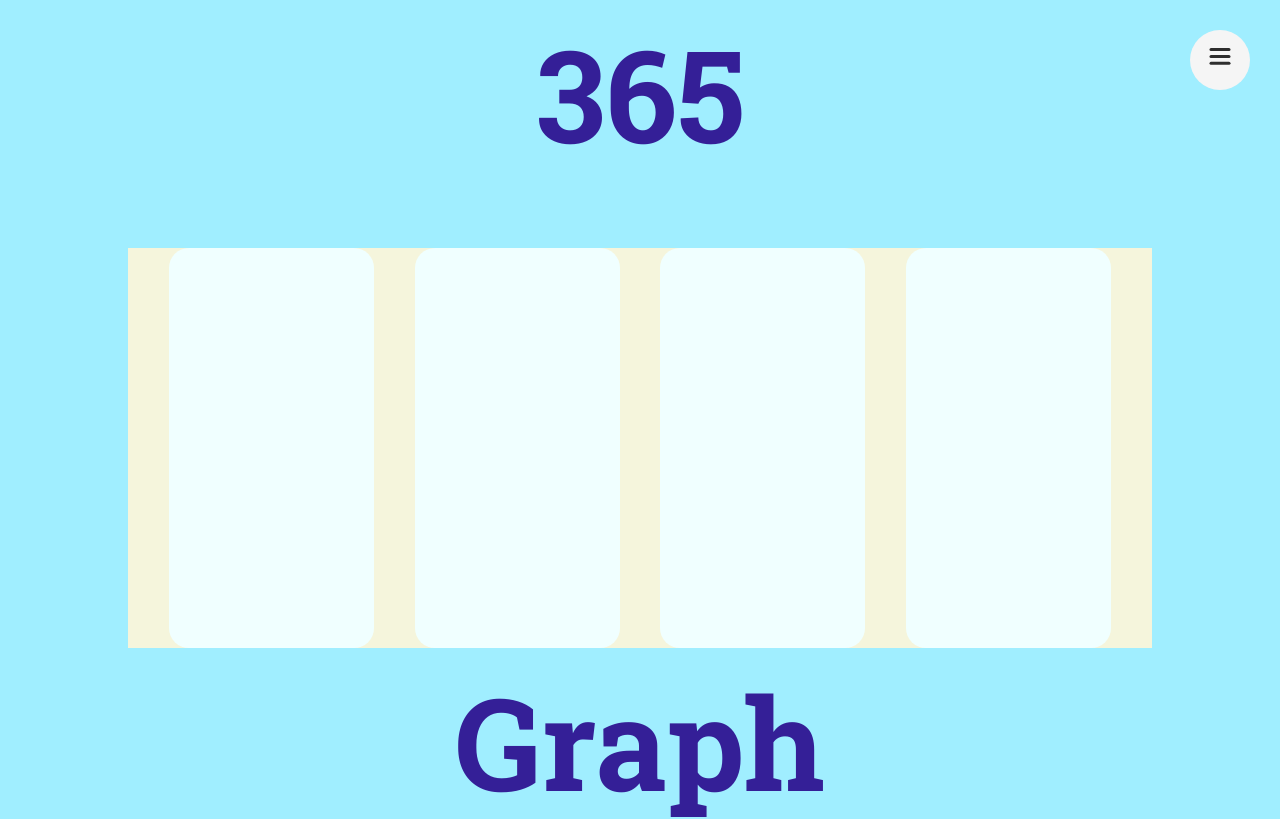
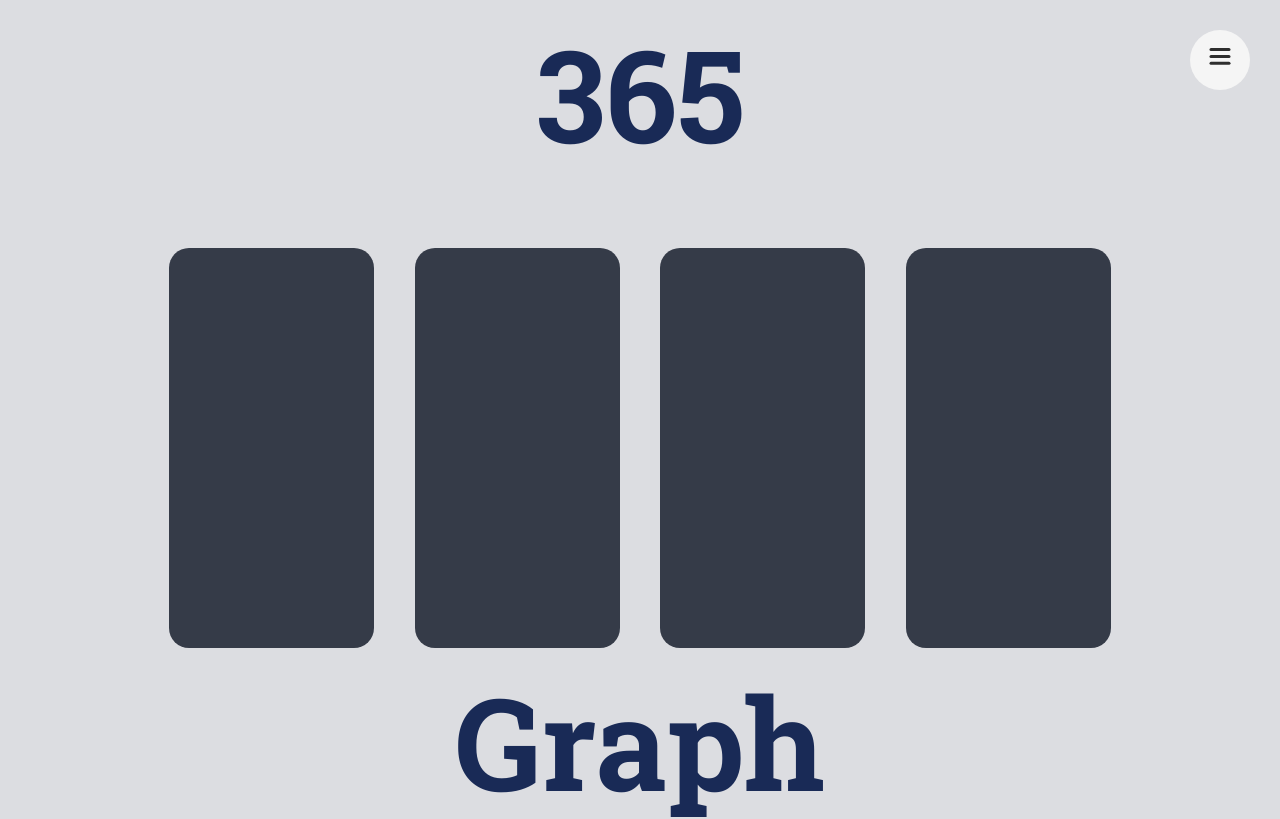
Before and after one commit to richcire/workout-record, a React (Create React App) app: page / in a window 1280 px wide. Shown: the top 819 px of the page. Built offline with nearby package versions, Linux system fonts and the light colour scheme.

Commit message:
change colors

```diff
--- a/src/MainPage.tsx
+++ b/src/MainPage.tsx
@@ -7,7 +7,7 @@ const NumberOfDays = styled.div`
   font-size: 8rem;
   font-family: "Roboto Slab", serif;
   font-weight: bold;
-  color: #341f97;
+  color: #192a56;
   width: 100%;
   text-align: center;
   padding-top: 30px;
@@ -16,7 +16,7 @@ const NumberOfDays = styled.div`
 
 const Window = styled.div`
   width: 100vw;
-  background-color: #a0eeff;
+  background-color: #dcdde1;
   display: flex;
   flex-direction: column;
   align-items: center;
--- a/src/components/RecentRecords.tsx
+++ b/src/components/RecentRecords.tsx
@@ -1,7 +1,7 @@
 import styled from "styled-components";
 
 const CardsContainer = styled.div`
-  background-color: beige;
+  background-color: transparent;
   width: 80%;
   height: 400px;
   display: flex;
@@ -11,7 +11,7 @@ const CardsContainer = styled.div`
 const Card = styled.div`
   width: 20%;
   height: 100%;
-  background-color: azure;
+  background-color: #353b48;
   border-radius: 20px;
 `;
 function RecentRecords() {
--- a/src/components/RecordInputScreen.tsx
+++ b/src/components/RecordInputScreen.tsx
@@ -21,9 +21,10 @@ const overlayVariants = {
 };
 
 const RecordInputContainer = styled.div`
-  background-color: rgba(0, 0, 0, 0.6);
+  background-color: #7f8fa6;
   height: 80%;
   width: 80%;
+  border-radius: 20px;
 `;
 
 const DateViewer = styled.div`
```
